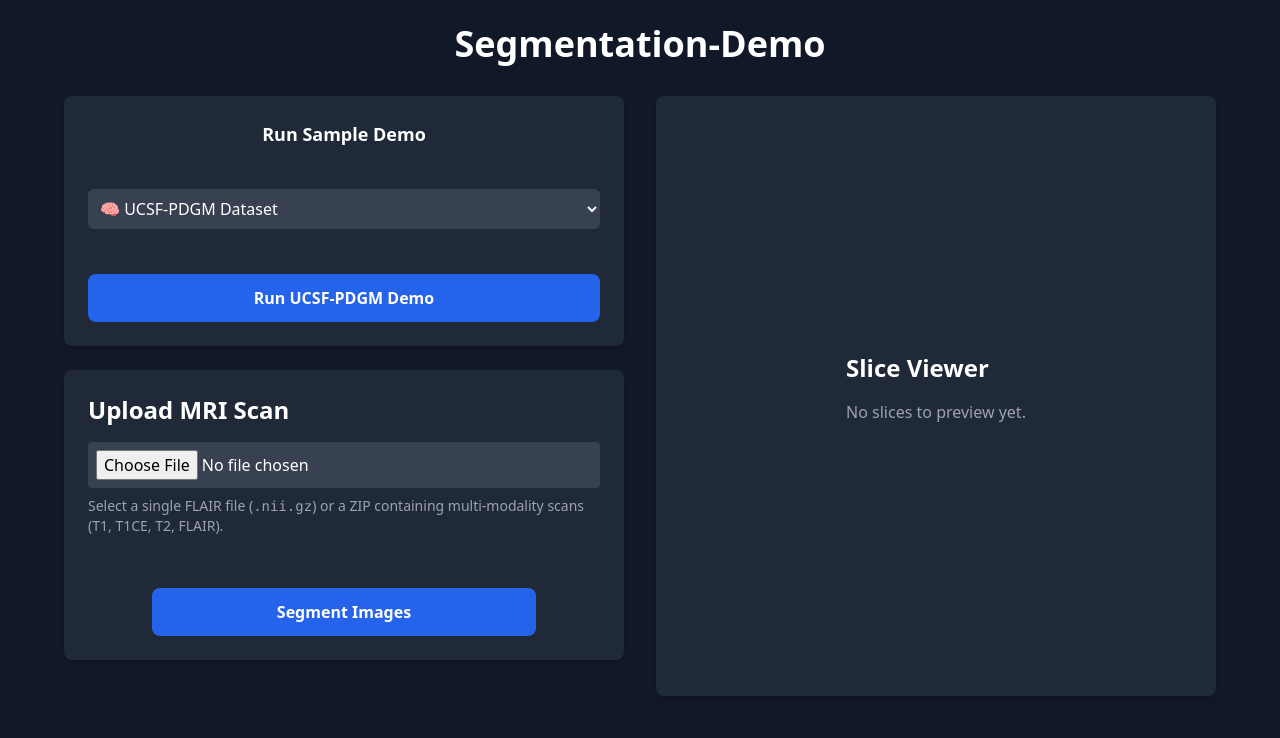
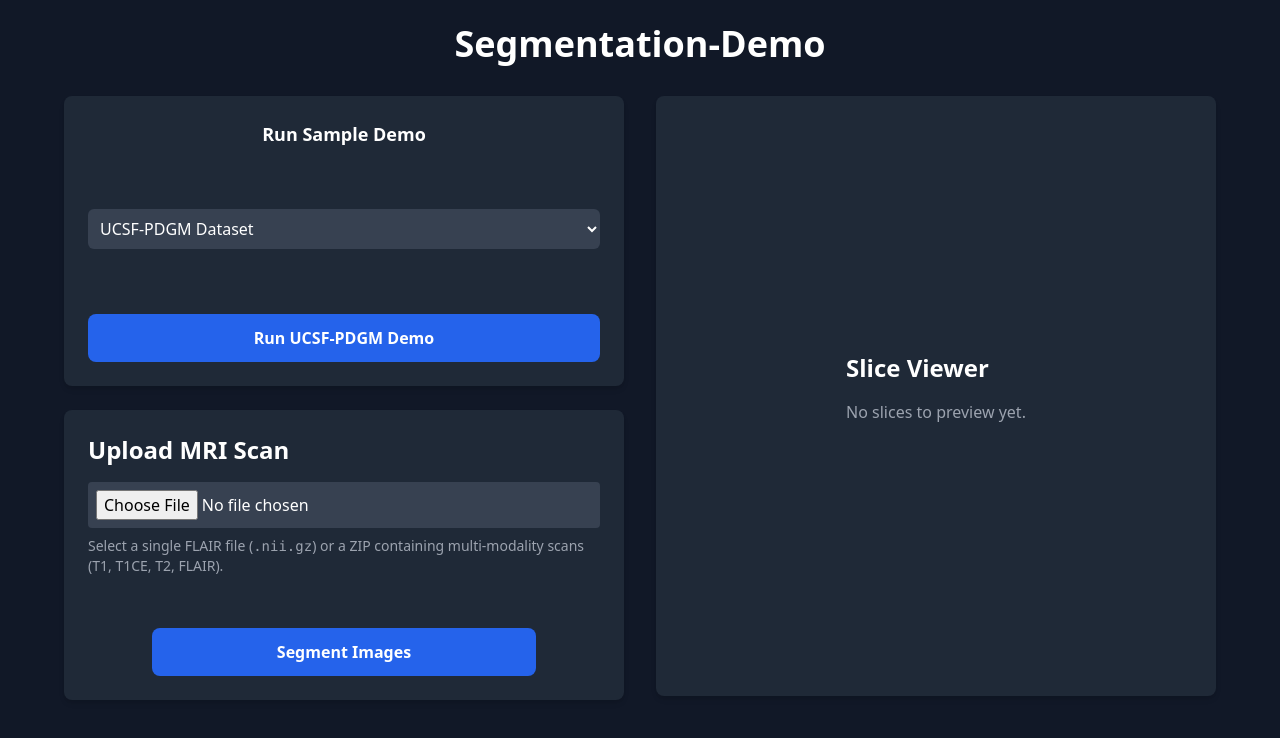
Before and after one commit to AnkithBinagekar/scanfusion-demo-image_overlay, a React (Create React App) app: page /fusion in a window 1280 px wide. Shown: the top 738 px of the page. Built offline with nearby package versions, Linux system fonts and the light colour scheme; no server answers; the HTML template or start-up script is replaced by a standard one.

Commit message:
UI Layout Update

```diff
--- a/src/pages/FusionPage.jsx
+++ b/src/pages/FusionPage.jsx
@@ -53,7 +53,7 @@ const FusionPage = () => {
         {/* LEFT SIDE — two stacked cards */}
         <div className="flex flex-col gap-6">
           {/* 🧠 Run Sample Demo */}
-          <div className="bg-gray-800 p-6 rounded-lg shadow-md flex flex-col justify-between min-h-[220px] sm:min-h-[240px] md:min-h-[250px]">
+          <div className="bg-gray-800 p-6 rounded-lg shadow-md flex flex-col justify-between min-h-[260px] sm:min-h-[280px] md:min-h-[290px]">
             <h2 className="text-lg font-semibold mb-3 text-center">
               Run Sample Demo
             </h2>
@@ -63,9 +63,9 @@ const FusionPage = () => {
               onChange={(e) => setSelectedDemo(e.target.value)}
               className="p-2 rounded-md bg-gray-700 text-white focus:outline-none focus:ring-2 focus:ring-blue-500 mb-4"
             >
-              <option value="UCSF-PDGM">🧠 UCSF-PDGM Dataset</option>
-              <option value="Yale">🏥 Yale Dataset</option>
-              <option value="Lumiere">💡 Lumiere Dataset</option>
+              <option value="UCSF-PDGM"> UCSF-PDGM Dataset</option>
+              <option value="Yale"> Yale Dataset</option>
+              <option value="Lumiere"> Lumiere Dataset</option>
             </select>
 
             <button
```
